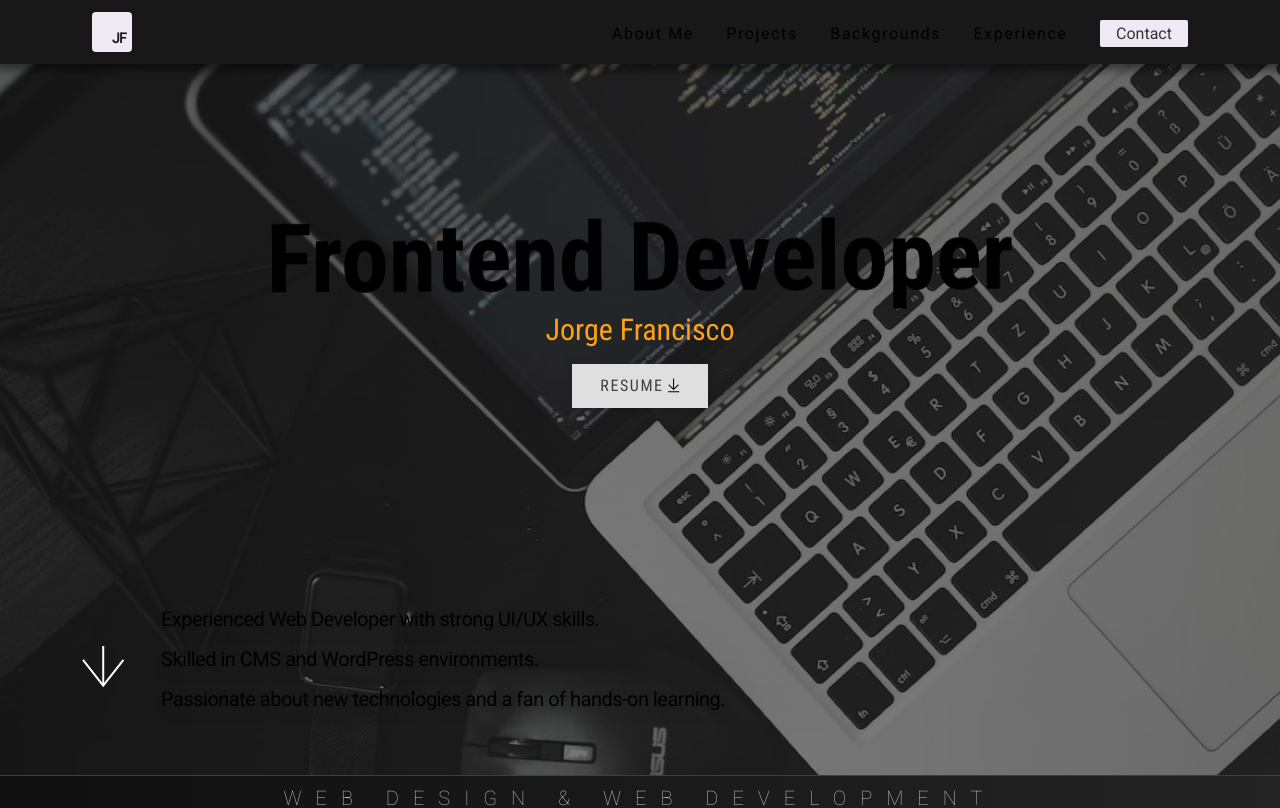
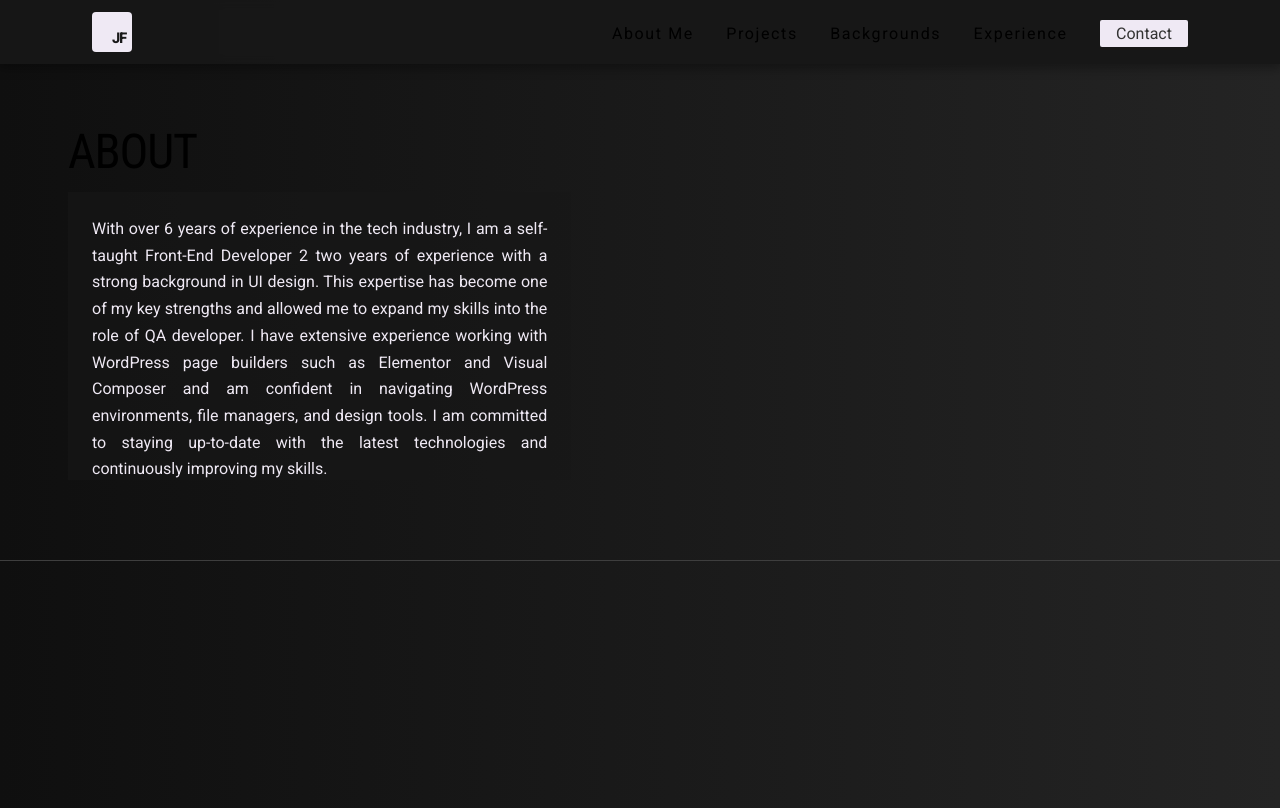
Before and after one commit to jor-g-r/portfolio-Jorge-Rondon, a Next.js app in the folder portfolio/: page / in a window 1280 px wide. Shown: the top 808 px of the page. Built offline with nearby package versions, Linux system fonts and the light colour scheme.

Commit message:
About work in progress *description

```diff
--- /dev/null
+++ b/portfolio/src/app/components/About.tsx
@@ -0,0 +1,46 @@
+
+
+export default function About () {
+
+
+    return (
+        <>
+        <section className="border-b border-solid border-dark-500 ">
+            <div className="container mx-auto px-8 lg:px-[68px]">
+
+                <div className="flex flex-col items-center lg:items-start md:flex-row py-12 lg:py-16">
+
+                        <div className="w-full lg:max-w-[44%]">
+                            <h2 className="condensed text-4xl lg:text-5xl uppercase -tracking-wide">About</h2>
+
+                            <div className="description max-h-72 my-4 flex flex-col gap-6 p-6 overflow-y-scroll bg-dark-900 bg-opacity-60 text-white-100 text-justify leading-[26.7px]">
+                                <p>
+                                With over 6 years of experience in the tech industry,
+                                I am a self-taught Front-End Developer 2 two years  of experience with a strong background in UI design.
+                                This expertise has become one of my key strengths and allowed me to expand my skills into the role of QA developer. I have extensive
+                                experience working with WordPress page builders such as Elementor and Visual Composer and am confident in navigating WordPress
+                                environments, file managers, and design tools.
+                                I am committed to staying up-to-date with the latest technologies and continuously improving my skills.
+                                </p>
+
+                                <p>
+                                As a Front-End Developer, my daily focus is to master JavaScript, specifically Next.js. I am an avid learner and am constantly striving
+                                to improve my skills in this area. Additionally, I am highly proficient in using version control systems like Git and GitHub.
+                                I understand the importance of being adaptable and having an open mind to new technology tools.
+                                </p>
+
+                                <p>
+                                Furthermore, I am deeply passionate about learning and maintaining healthy habits, which have enabled me to succeed thus far.
+                                I am always eager to seize any growth opportunities that come my way and continue to advance my skills and knowledge.
+                                </p>
+                            </div>
+                        </div>
+                        <div className=""></div>
+
+                </div>
+
+            </div>
+        </section>
+        </>
+    );
+};
--- a/portfolio/src/app/components/Navbar.tsx
+++ b/portfolio/src/app/components/Navbar.tsx
@@ -43,11 +43,11 @@ const Navbar: React.FC<NavbarProps> = (props) => {
 
   return (
     <>
-      <nav className={`w-full md:px-7 z-40 bg-dark-900 shadow-nav-shadow sticky top-0`}>
+      <nav className={`w-full md:px-7 z-40 bg-dark-900 bg-opacity-95 backdrop-blur-sm shadow-nav-shadow sticky top-0`}>
         <div className="container mx-auto">
 
 
-          <motion.div className=" flex flex-col lg:flex-row justify-between lg:items-center px-10 lg:px-16  py-3  transition-transform duration-500 ease-in "
+          <motion.div className=" flex flex-col lg:flex-row justify-between lg:items-center px-7 lg:px-16  py-3  transition-transform duration-500 ease-in "
 
 
           >  {/* Este contenedor */}
--- a/portfolio/src/app/globals.css
+++ b/portfolio/src/app/globals.css
@@ -185,3 +185,32 @@ body {
     right: 0;
   }
 }
+
+
+/* About */
+
+/* width */
+::-webkit-scrollbar {
+  width: 10px;
+}
+
+/* Track */
+.description::-webkit-scrollbar-track {
+  background: rgba(255, 255, 255, 0.075);
+}
+
+/* Handle */
+.description::-webkit-scrollbar-thumb {
+  border-radius: 1.6px;
+  background: rgba(255, 162, 22, 0.45);
+}
+
+::-webkit-scrollbar-thumb {
+  border-radius: .75px;
+  background: rgba(255, 255, 255, 0.533);
+}
+
+/* Handle on hover */
+::-webkit-scrollbar-thumb:hover {
+  background: rgba(255, 162, 22, 0.60);
+}
--- a/portfolio/src/app/layout.tsx
+++ b/portfolio/src/app/layout.tsx
@@ -6,7 +6,7 @@ const roboto = Roboto({
   subsets: ['latin'],
   variable: '--font-roboto',
   display: 'swap',
-  weight: ['400', '100']
+  weight: ['100', '400', '500']
 })
 const roboto_condensed = Roboto_Condensed({
   subsets: ['latin'],
@@ -26,7 +26,7 @@ export default function RootLayout({
   children: React.ReactNode
 }) {
   return (
-    <html lang="en" className={`${roboto.variable} ${roboto_condensed.variable}`}>
+    <html lang="en" className={`${roboto.variable} ${roboto_condensed.variable} bg-dark-600`}>
       <body className={`${roboto.className} gradient-linear-dark`}>{children}</body>
     </html>
   )
--- a/portfolio/src/app/page.tsx
+++ b/portfolio/src/app/page.tsx
@@ -1,6 +1,7 @@
 
 import Navbar from './components/Navbar'
 import Hero from './components/Hero'
+import About from './components/About'
 
 export default function Home() {
 
@@ -11,7 +12,12 @@ export default function Home() {
   return (
     <main className='h-[3200px]'>
         <Navbar title="Testing" theme="light" />
+        {/* }
+
         <Hero />
+
+        {*/}
+        <About />
 
     </main>
   )
```
